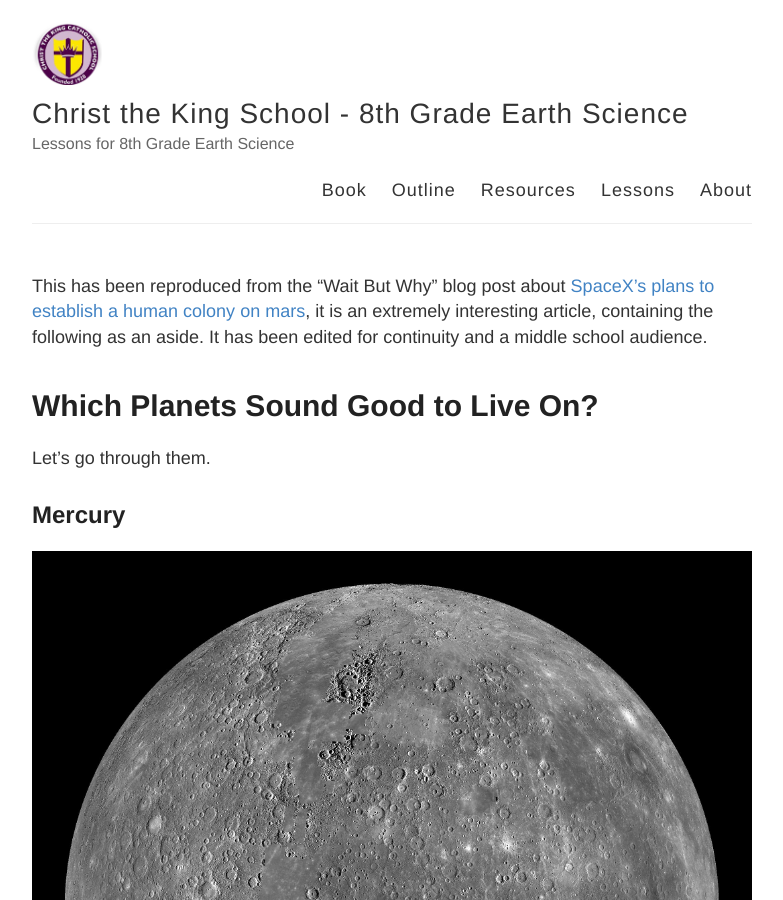
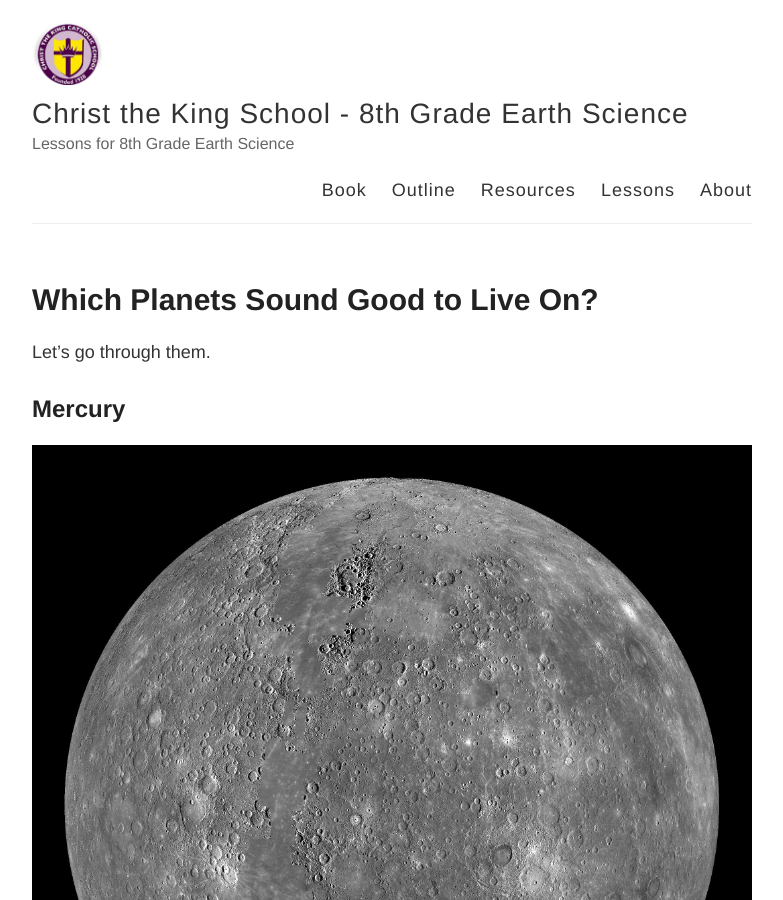
Before and after one commit to ctkstl/earth_science, a Jekyll site: the page built from pages/Planets-To-Live-On.md, in a window 1280 px wide and 900 px high. Shown: the whole window, without its empty margins (248-1031 px from the left). Built offline with Jekyll 4.4.1, drawn with Linux system fonts in a browser that asks for light colours; Markdown is read by kramdown in place of the engine named in the settings; some of the changed text lies outside the part shown.

Commit message:
move intro

```diff
--- a/pages/Planets-To-Live-On.md
+++ b/pages/Planets-To-Live-On.md
@@ -2,7 +2,6 @@
 title: Which Planets Sound Good to Live On?
 layout: default
 ---
-This has been reproduced from the "Wait But Why" blog post about [SpaceX's plans to establish a human colony on mars](http://waitbutwhy.com/2015/08/how-and-why-spacex-will-colonize-mars.html), it is an extremely interesting article, containing the following as an aside. It has been edited for continuity and a middle school audience.
 
 Which Planets Sound Good to Live On?
 ====================================
```
Also changed, not shown: other parts of pages/Planets-To-Live-On.md (+2 -0 lines).
